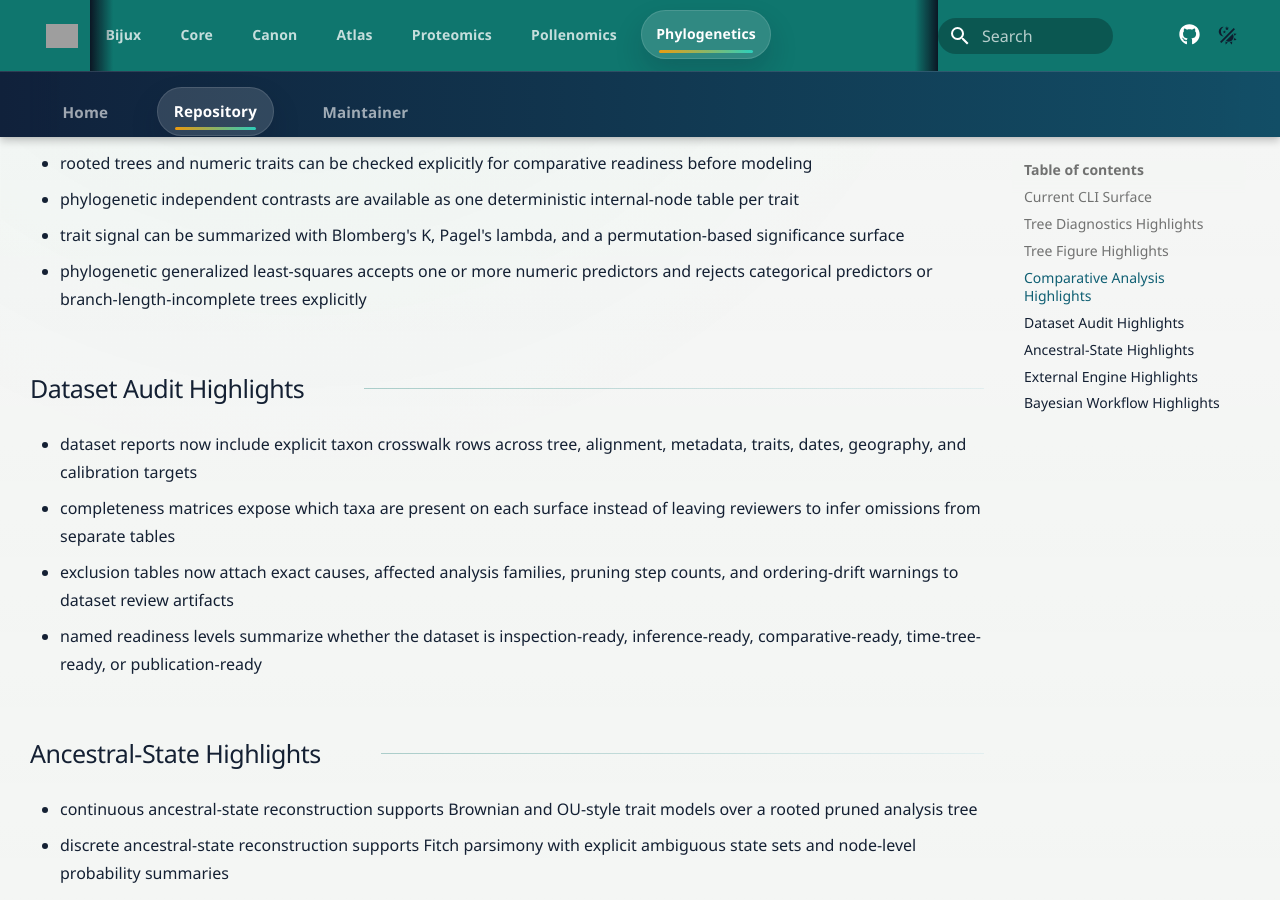
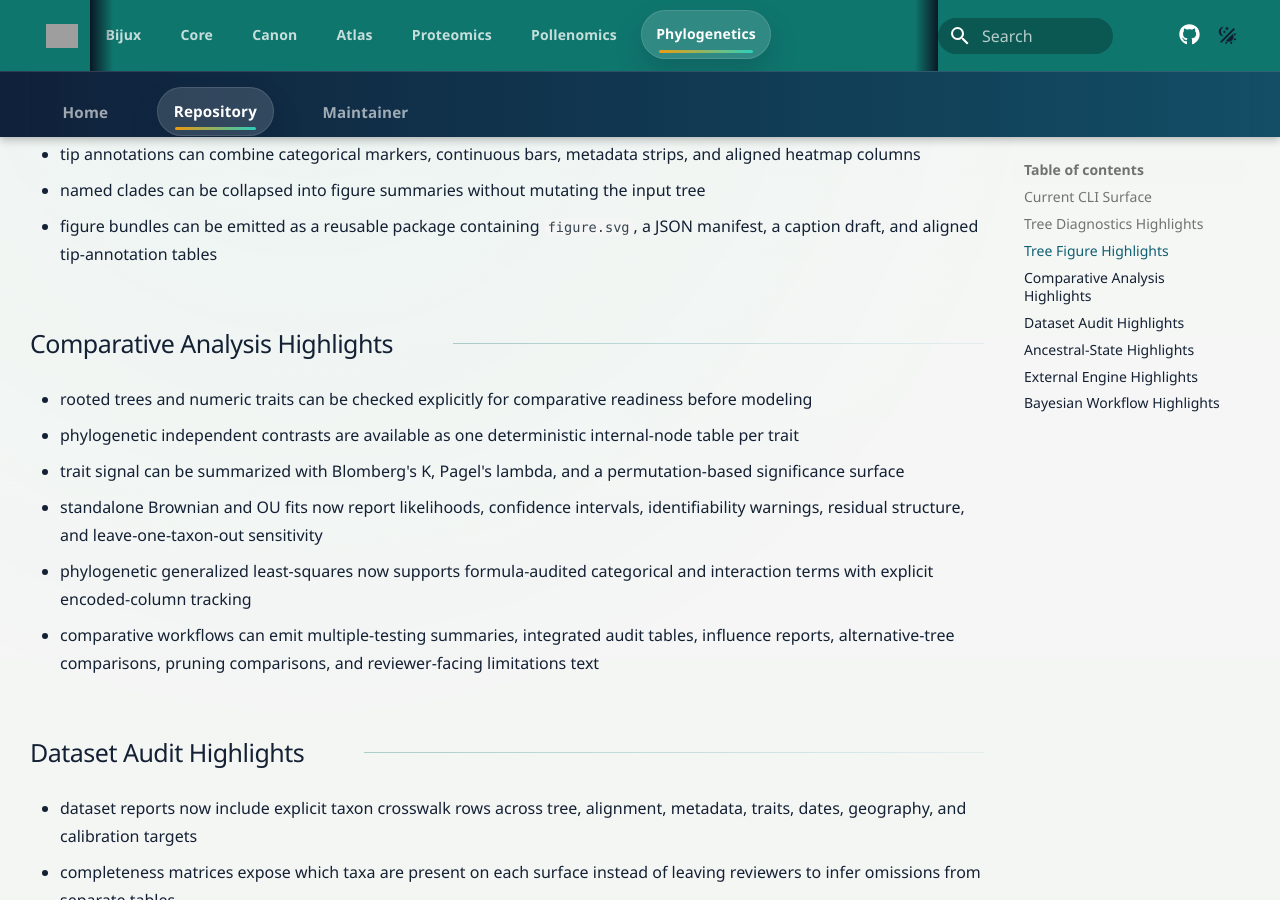
Before and after one commit to bijux/bijux-phylogenetics, an MkDocs documentation site: the page built from docs/01-bijux-phylogenetics/index.md, in a window 1280 px wide and 900 px high, scrolled down 3458 px. Built offline with MkDocs 1.6.1 and Material for MkDocs 9.7.7, drawn with Linux system fonts in a browser that asks for light colours; comment, search, counter and statistics services are not loaded; some of the changed text lies outside the part shown; grey boxes are pictures that could not be loaded.

Commit message:
docs(site): add comparative model reporting examples

```diff
--- a/docs/01-bijux-phylogenetics/index.md
+++ b/docs/01-bijux-phylogenetics/index.md
@@ -36,7 +36,12 @@
 - `bijux-phylogenetics comparative readiness tree.nwk traits.tsv --trait height_cm --json`
 - `bijux-phylogenetics comparative contrasts tree.nwk traits.tsv --trait height_cm --json`
 - `bijux-phylogenetics comparative signal tree.nwk traits.tsv --trait height_cm --json`
+- `bijux-phylogenetics comparative brownian tree.nwk traits.tsv --trait height_cm --json`
+- `bijux-phylogenetics comparative compare-models tree.nwk traits.tsv --trait height_cm --json`
 - `bijux-phylogenetics comparative pgls tree.nwk traits.tsv --response height_cm --predictors body_mass log_range --json`
+- `bijux-phylogenetics comparative pgls tree.nwk traits.tsv --formula "height_cm ~ body_mass * habitat" --json`
+- `bijux-phylogenetics comparative multiple-testing tree.nwk traits.tsv --responses height_cm range_km --predictors body_mass log_range --json`
+- `bijux-phylogenetics comparative report tree.nwk traits.tsv --formula "height_cm ~ body_mass + habitat" --out artifacts/comparative-report.html --json`
 - `bijux-phylogenetics ancestral continuous tree.nwk traits.tsv --trait height_cm --model brownian --json`
 - `bijux-phylogenetics ancestral discrete tree.nwk traits.tsv --trait habitat --json`
 - `bijux-phylogenetics ancestral compare tree.nwk traits.tsv --trait height_cm --left-model brownian --right-model ou --json`
@@ -91,7 +96,9 @@
 - rooted trees and numeric traits can be checked explicitly for comparative readiness before modeling
 - phylogenetic independent contrasts are available as one deterministic internal-node table per trait
 - trait signal can be summarized with Blomberg's K, Pagel's lambda, and a permutation-based significance surface
-- phylogenetic generalized least-squares accepts one or more numeric predictors and rejects categorical predictors or branch-length-incomplete trees explicitly
+- standalone Brownian and OU fits now report likelihoods, confidence intervals, identifiability warnings, residual structure, and leave-one-taxon-out sensitivity
+- phylogenetic generalized least-squares now supports formula-audited categorical and interaction terms with explicit encoded-column tracking
+- comparative workflows can emit multiple-testing summaries, integrated audit tables, influence reports, alternative-tree comparisons, pruning comparisons, and reviewer-facing limitations text
 
 ## Dataset Audit Highlights
 
```
